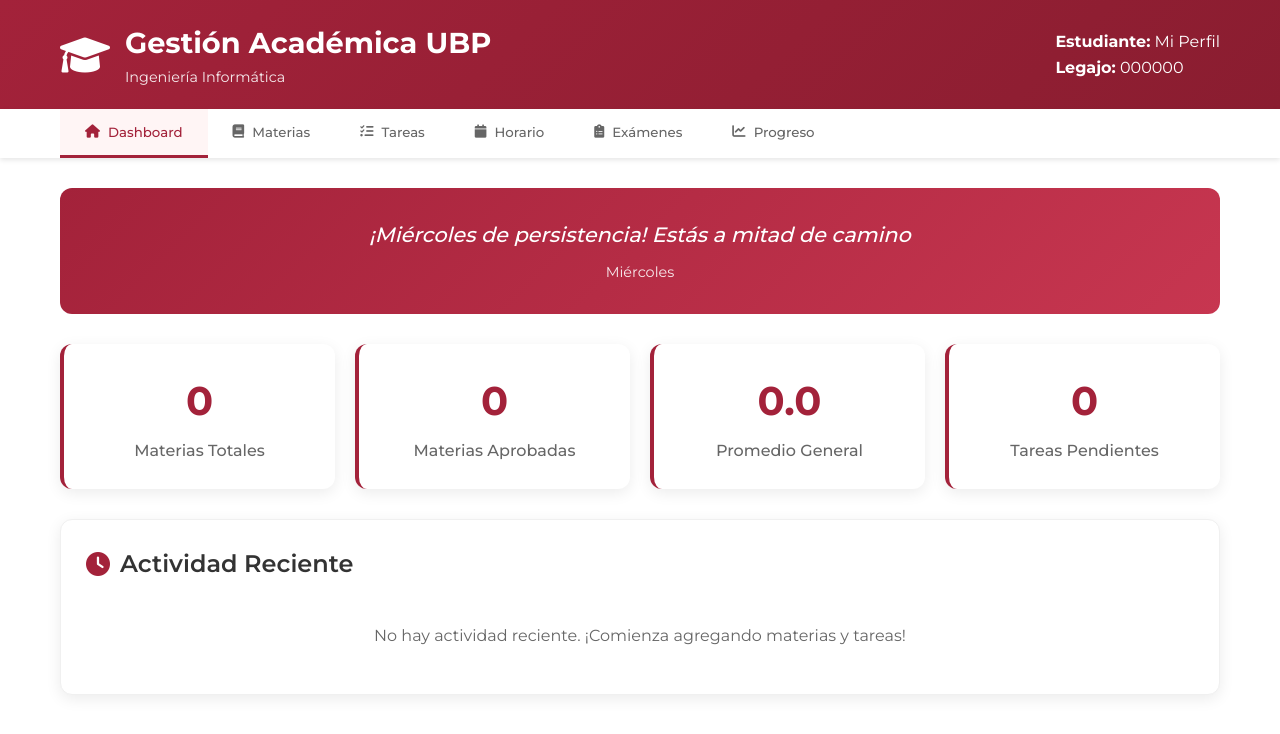
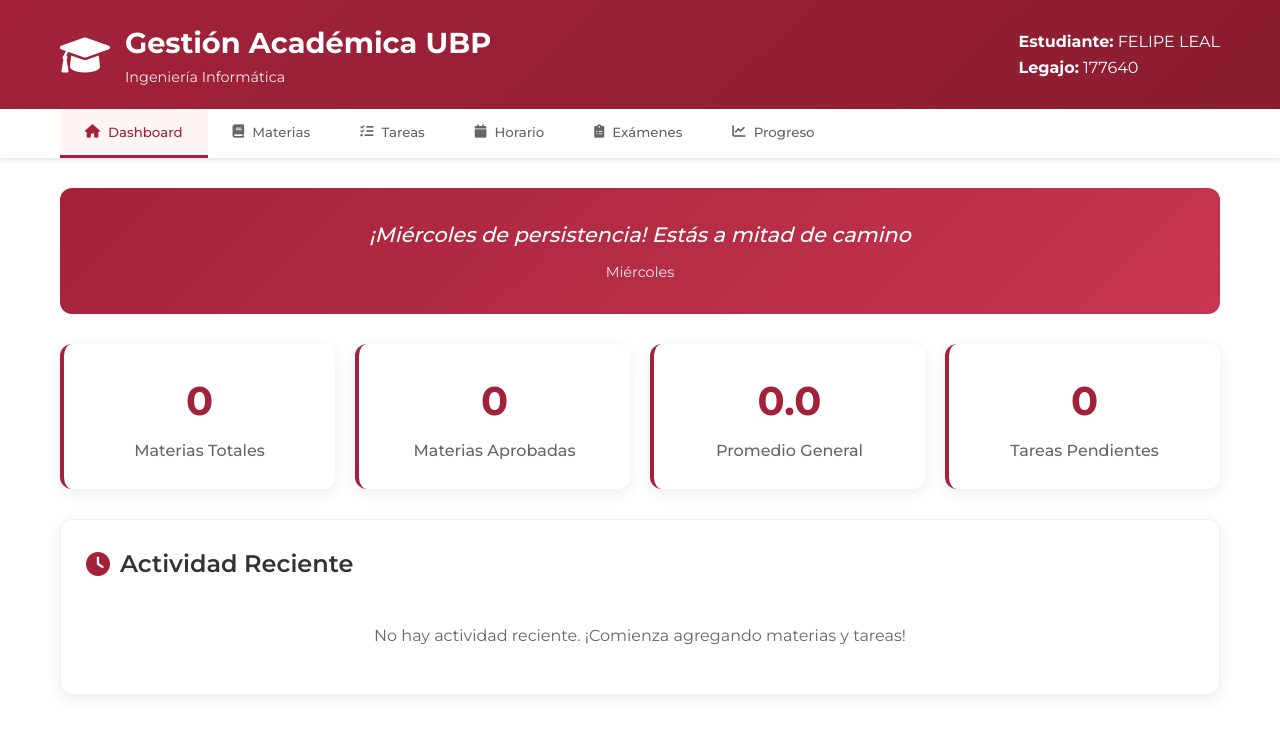
Before and after one commit to ffelileal/GestionAcademica, a plain HTML site: page index.html in a window 1280 px wide. Drawn offline with Linux system fonts and the light colour scheme.

Commit message:
update index.html

```diff
--- a/index.html
+++ b/index.html
@@ -841,8 +841,8 @@
                     </div>
                 </div>
                 <div class="user-info">
-                    <p><strong>Estudiante:</strong> <span id="studentName">Mi Perfil</span></p>
-                    <p><strong>Legajo:</strong> <span id="studentId">000000</span></p>
+                    <p><strong>Estudiante:</strong> <span id="studentName">FELIPE LEAL</span></p>
+                    <p><strong>Legajo:</strong> <span id="studentId">177640</span></p>
                 </div>
             </div>
         </div>
```
